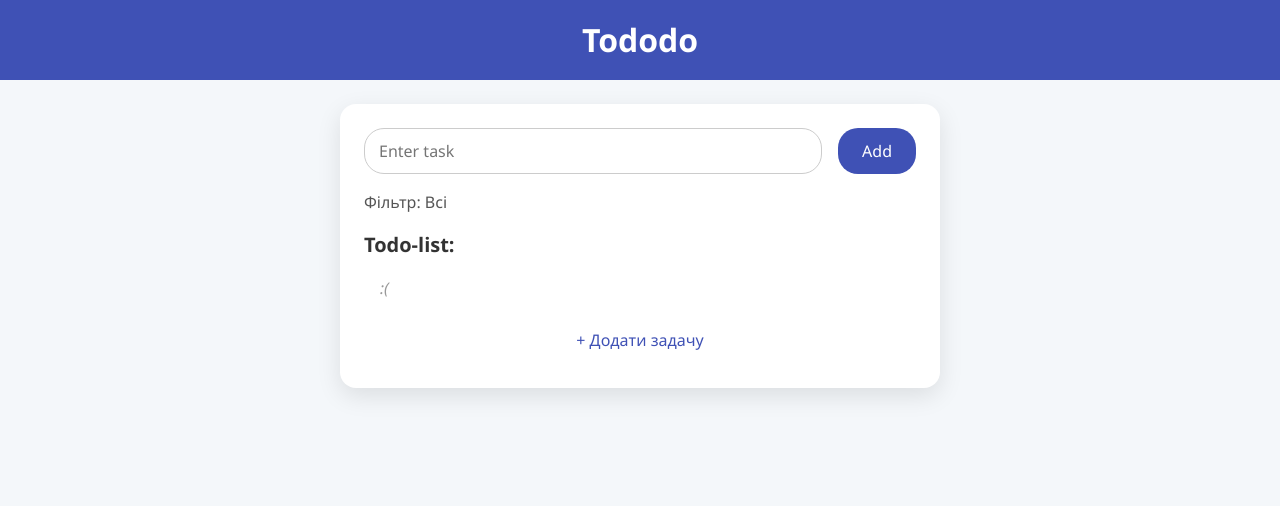
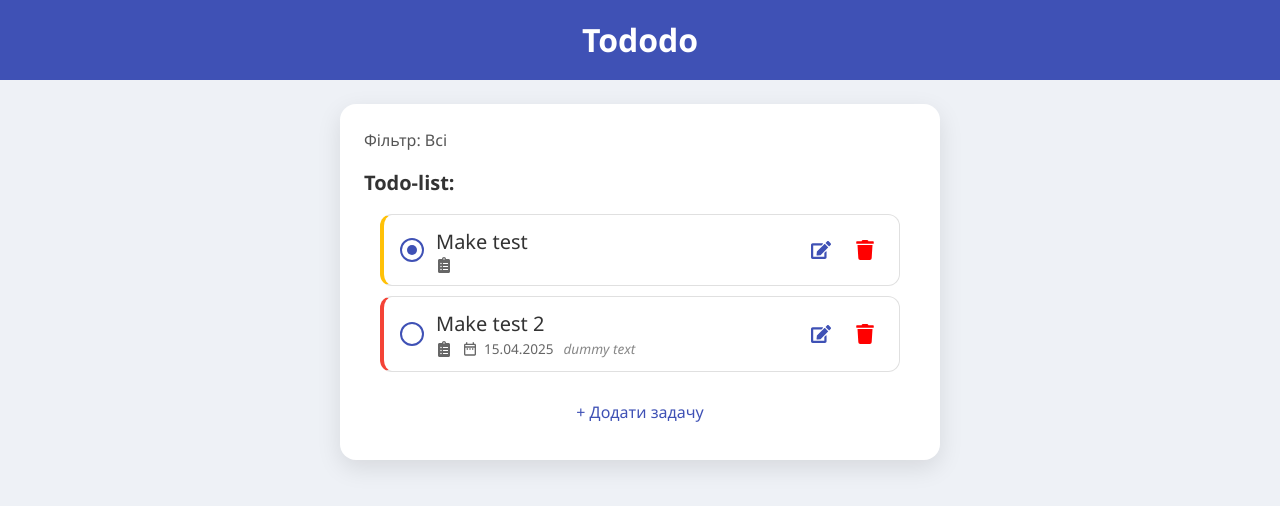
Before and after one commit to dugd/tododo-front, a React (Vite) app: page / in a window 1280 px wide. Shown: the top 506 px of the page. Built offline with nearby package versions, Linux system fonts and the light colour scheme.

Commit message:
rebuild #2

```diff
--- a/package.json
+++ b/package.json
@@ -10,6 +10,7 @@
     "preview": "vite preview"
   },
   "dependencies": {
+    "date-fns": "^4.1.0",
     "react": "^19.0.0",
     "react-dom": "^19.0.0",
     "react-icons": "^5.5.0"
--- a/src/App.jsx
+++ b/src/App.jsx
@@ -1,13 +1,16 @@
 import { useState } from "react";
-import NewTaskForm from "./components/NewTaskForm.jsx";
 import TaskList from "./components/TaskList.jsx";
 import Header from "./components/Header.jsx";
+import TaskMenu from "./components/TaskMenu.jsx";
+import initTasks from "./data.js";
 import "./styles/reset.css";
-import "./styles/style.css";
-import TaskMenu from "./components/TaskMenu.jsx";
+import "./styles/base.css";
+import "./styles/layout.css";
+import "./styles/task-menu.css";
+
 
 export default function App() {
-    const [tasks, setTasks] = useState([]);
+    const [tasks, setTasks] = useState(initTasks);
 
     function addTask(title) {
         setTasks(prevTasks =>
@@ -35,7 +38,6 @@ export default function App() {
         <>
             <Header />
             <main className="app">
-                <NewTaskForm onSubmit={addTask} />
 
                 <TaskMenu />
 
--- a/src/components/TaskItem.jsx
+++ b/src/components/TaskItem.jsx
@@ -1,19 +1,60 @@
-import { FaTrash } from 'react-icons/fa';
-
+import { FaTrash, FaClipboardList, FaEdit } from 'react-icons/fa';
+import { MdOutlineDateRange } from "react-icons/md";
+import { format } from 'date-fns';
+import "../styles/task-item.css";
 
 export default function TaskItem({ task, toggleTask, deleteTask }) {
+    const { id, title, done, deadline, priority, description, subtasks } = task;
+
+    const deadlineFormatted = deadline
+        ? format(new Date(deadline), 'dd.MM.yyyy')
+        : '—';
+
+    const priorityClass = ['low', 'medium', 'high'][priority - 1];
+
     return (
-        <li className="task-list-item" key={task.id}>
+        <li className={`task-list-item ${priorityClass}`}>
             <div className="task-content">
                 <input
                     className="task-toggle"
                     type="checkbox"
-                    checked={task.done}
-                    onChange={() => toggleTask(task.id)}
+                    checked={done}
+                    onChange={() => toggleTask(id)}
                 />
-                <span className="task-title">{task.title}</span>
+
+                <div className="task-text">
+                    <span className="task-title">{title}</span>
+                    <div className="task-meta">
+                        {subtasks?.length > 0 && (
+                            <span title="Має підзадачі">
+                                <FaClipboardList className="icon-green" />
+                            </span>
+                        )}
+                        {deadlineFormatted !== "—" && (
+                            <div className="task-deadline">
+                                <MdOutlineDateRange />
+                                <span>{deadlineFormatted}</span>
+                            </div>
+                        )}
+                        {description && (
+                            <span className="task-desc-preview">
+                                {description.length > 20
+                                    ? description.slice(0, 20) + '...'
+                                    : description}
+                            </span>
+                        )}
+                    </div>
+                </div>
             </div>
-            <button className="btn-delete" onClick={() => deleteTask(task.id)}><FaTrash/></button>
+
+            <div className="task-actions">
+                <button className="btn-edit" onClick={() => console.log("edit", id)}>
+                    <FaEdit />
+                </button>
+                <button className="btn-delete" onClick={() => deleteTask(id)}>
+                    <FaTrash />
+                </button>
+            </div>
         </li>
-    )
+    );
 }
--- a/src/components/TaskList.jsx
+++ b/src/components/TaskList.jsx
@@ -1,4 +1,5 @@
 import TaskItem from "./TaskItem.jsx";
+import "../styles/task-list.css";
 
 export default function TaskList({ tasks, toggleTask, deleteTask }) {
     return (
--- /dev/null
+++ b/src/data.js
@@ -0,0 +1,37 @@
+export default [
+    {
+        "id": "67fce1adf1ae7af6dbdcd529",
+        "title": "Make test",
+        "done": true,
+        "priority": 2,
+        "subtasks": [
+            {
+                "title": "step 2",
+                "done": true
+            }
+        ],
+        "createdAt": "2025-04-14T10:21:33.362Z",
+        "updatedAt": "2025-04-14T10:56:29.791Z",
+    },
+    {
+        "_id": "67fe0c74bd78e0138a804e56",
+        "title": "Make test 2",
+        "done": false,
+        "description": "dummy text",
+        "deadline": "2025-04-15T06:25:20.000Z",
+        "priority": 3,
+        "subtasks": [
+            {
+                "title": "step 1",
+                "done": false
+            },
+            {
+                "title": "step 2",
+                "done": false
+            }
+        ],
+        "createdAt": "2025-04-15T07:36:20.215Z",
+        "updatedAt": "2025-04-15T07:36:20.215Z",
+        "__v": 0
+    }
+]
--- /dev/null
+++ b/src/styles/base.css
@@ -0,0 +1,5 @@
+body {
+    font-family: 'Segoe UI', Tahoma, Geneva, Verdana, sans-serif;
+    background-color: #eef1f6;
+    color: #333;
+}
--- /dev/null
+++ b/src/styles/layout.css
@@ -0,0 +1,21 @@
+.app {
+    max-width: 600px;
+    margin: 0 auto;
+    padding: 24px;
+    background-color: white;
+    border-radius: 16px;
+    box-shadow: 0 8px 24px rgba(0, 0, 0, 0.1);
+}
+
+.app-header {
+    background-color: #3f51b5;
+    padding: 16px 0;
+    color: white;
+    margin-bottom: 24px;
+    text-align: center;
+}
+
+.brand-name {
+    font-size: 2rem;
+    font-weight: bold;
+}
--- a/src/styles/style.css
+++ /dev/null
@@ -1,179 +0,0 @@
-body {
-    font-family: 'Segoe UI', Tahoma, Geneva, Verdana, sans-serif;
-    background-color: #f4f7fa;
-    color: #333;
-}
-
-.app-header {
-    background-color: #3f51b5;
-    padding: 16px 0;
-    margin-bottom: 24px;
-    color: white;
-}
-
-.app-header .container {
-    display: flex;
-    align-items: center;
-    justify-content: center;
-}
-
-.brand-name {
-    font-size: 2rem;
-    font-weight: bold;
-}
-
-.app {
-    max-width: 600px;
-    margin: 0 auto;
-    padding: 24px;
-    background-color: white;
-    border-radius: 16px;
-    box-shadow: 0 8px 24px rgba(0, 0, 0, 0.1);
-}
-
-.task-form {
-    display: flex;
-    gap: 16px;
-    margin-bottom: 16px;
-    flex-wrap: wrap;
-}
-
-.form-group {
-    flex: 1;
-}
-
-.task-input {
-    width: 100%;
-    padding: 10px 14px;
-    border: 1px solid #ccc;
-    border-radius: 20px;
-    font-size: 1rem;
-    transition: border-color 0.2s ease;
-}
-
-.task-input:focus {
-    border-color: #3f51b5;
-    outline: none;
-}
-
-.btn-add {
-    color: white;
-    background-color: #3f51b5;
-    padding: 10px 24px;
-    border: none;
-    border-radius: 20px;
-    font-size: 1rem;
-    cursor: pointer;
-    transition: background-color 0.2s ease;
-}
-
-.btn-add:hover {
-    background-color: #303f9f;
-}
-
-.list-title {
-    margin: 16px 0;
-    font-size: 1.25rem;
-}
-
-.task-menu {
-    display: flex;
-    justify-content: space-between;
-    margin-bottom: 16px;
-    font-size: 1rem;
-    color: #555;
-}
-
-.task-list {
-    list-style: none;
-    padding: 0;
-    margin: 16px;
-    display: flex;
-    flex-direction: column;
-    gap: 10px;
-}
-
-.task-list-item {
-    display: flex;
-    align-items: center;
-    justify-content: space-between;
-    padding: 12px 16px;
-    background-color: #f1f3f5;
-    border-radius: 12px;
-    transition: background-color 0.2s ease;
-}
-
-.task-list-item:hover {
-    background-color: #e3e7ec;
-}
-
-.task-content {
-    display: flex;
-    align-items: center;
-    gap: 16px;
-}
-
-.task-toggle {
-    appearance: none;
-    -webkit-appearance: none;
-    width: 24px;
-    height: 24px;
-    border: 2px solid #3f51b5;
-    border-radius: 50%;
-    background-color: white;
-    cursor: pointer;
-    position: relative;
-    transition: all 0.2s ease;
-}
-
-.task-toggle:checked::before {
-    content: '';
-    position: absolute;
-    top: 50%;
-    left: 50%;
-    width: 10px;
-    height: 10px;
-    background-color: #3f51b5;
-    border-radius: 50%;
-    transform: translate(-50%, -50%);
-}
-
-.task-title {
-    font-size: 1.25rem;
-}
-
-.btn-delete {
-    background-color: transparent;
-    padding: 12px 12px;
-    border: none;
-    border-radius: 20px;
-    color: #ff0000;
-    font-size: 1.25rem;
-    cursor: pointer;
-    transition: color 0.2s ease;
-}
-
-.btn-delete:hover {
-    color: #df0000;
-}
-
-.empty-state {
-    color: #999;
-    font-style: italic;
-}
-
-.btn-add-task-full {
-    width: 100%;
-    background: transparent;
-    color: #3f51b5;
-    border: none;
-    padding: 12px;
-    border-radius: 12px;
-    font-size: 1rem;
-    cursor: pointer;
-    transition: background-color 0.2s ease;
-}
-
-.btn-add-task-full:hover {
-    background-color: rgba(63, 81, 181, 0.1);
-}
--- /dev/null
+++ b/src/styles/task-item.css
@@ -0,0 +1,117 @@
+.task-list-item {
+    display: flex;
+    align-items: center;
+    justify-content: space-between;
+    padding: 12px 16px;
+    background-color: #ffffff;
+    border-radius: 12px;
+    border: 1px solid #e0e0e0;
+    transition: background-color 0.2s ease;
+}
+
+.task-list-item:hover {
+    background-color: #f5f7fa;
+}
+
+.task-list-item.low    { border-left: 4px solid #9e9e9e; }
+.task-list-item.medium { border-left: 4px solid #ffc107; }
+.task-list-item.high   { border-left: 4px solid #f44336; }
+
+.task-content {
+    display: flex;
+    align-items: center;
+    gap: 12px;
+    flex: 1;
+}
+
+.task-text {
+    display: flex;
+    flex-direction: column;
+}
+
+.task-title {
+    font-size: 1.25rem;
+}
+
+.task-meta {
+    display: flex;
+    gap: 10px;
+    font-size: 0.85rem;
+    color: #666;
+    align-items: center;
+}
+
+.task-deadline {
+    display: flex;
+    align-items: center;
+    gap: 6px;
+}
+
+.task-desc-preview {
+    font-style: italic;
+    color: #888;
+}
+
+.task-meta svg {
+    width: 16px;
+    height: 16px;
+    color: #666;
+}
+.icon-green {
+    color: #4caf50;
+}
+
+.task-toggle {
+    appearance: none;
+    -webkit-appearance: none;
+    width: 24px;
+    height: 24px;
+    border: 2px solid #3f51b5;
+    border-radius: 50%;
+    background-color: white;
+    cursor: pointer;
+    position: relative;
+    transition: all 0.2s ease;
+}
+
+.task-toggle:checked::before {
+    content: '';
+    position: absolute;
+    top: 50%;
+    left: 50%;
+    width: 10px;
+    height: 10px;
+    background-color: #3f51b5;
+    border-radius: 50%;
+    transform: translate(-50%, -50%);
+}
+
+.task-actions {
+    display: flex;
+    gap: 8px;
+}
+
+.btn-edit,
+.btn-delete {
+    background-color: transparent;
+    padding: 8px;
+    border: none;
+    border-radius: 20px;
+    font-size: 1.25rem;
+    cursor: pointer;
+    transition: color 0.2s ease;
+}
+
+.btn-edit {
+    color: #3f51b5;
+}
+.btn-edit:hover {
+    color: #2c3ca8;
+}
+
+.btn-delete {
+    color: #ff0000;
+}
+.btn-delete:hover {
+    color: #df0000;
+}
--- /dev/null
+++ b/src/styles/task-list.css
@@ -0,0 +1,19 @@
+.list-title {
+    margin: 16px 0;
+    font-size: 1.25rem;
+}
+
+.task-list {
+    list-style: none;
+    padding: 0;
+    margin: 16px;
+    display: flex;
+    flex-direction: column;
+    gap: 10px;
+}
+
+.empty-state {
+    color: #999;
+    font-style: italic;
+    padding: 8px 16px;
+}
--- /dev/null
+++ b/src/styles/task-menu.css
@@ -0,0 +1,23 @@
+.task-menu {
+    display: flex;
+    justify-content: space-between;
+    margin-bottom: 16px;
+    font-size: 1rem;
+    color: #555;
+}
+
+.btn-add-task-full {
+    width: 100%;
+    background: transparent;
+    color: #3f51b5;
+    border: none;
+    padding: 12px;
+    border-radius: 12px;
+    font-size: 1rem;
+    cursor: pointer;
+    transition: background-color 0.2s ease;
+}
+
+.btn-add-task-full:hover {
+    background-color: rgba(63, 81, 181, 0.1);
+}
```
Also changed, not shown: 1 other file (tests, documents, lock files or other folders).
